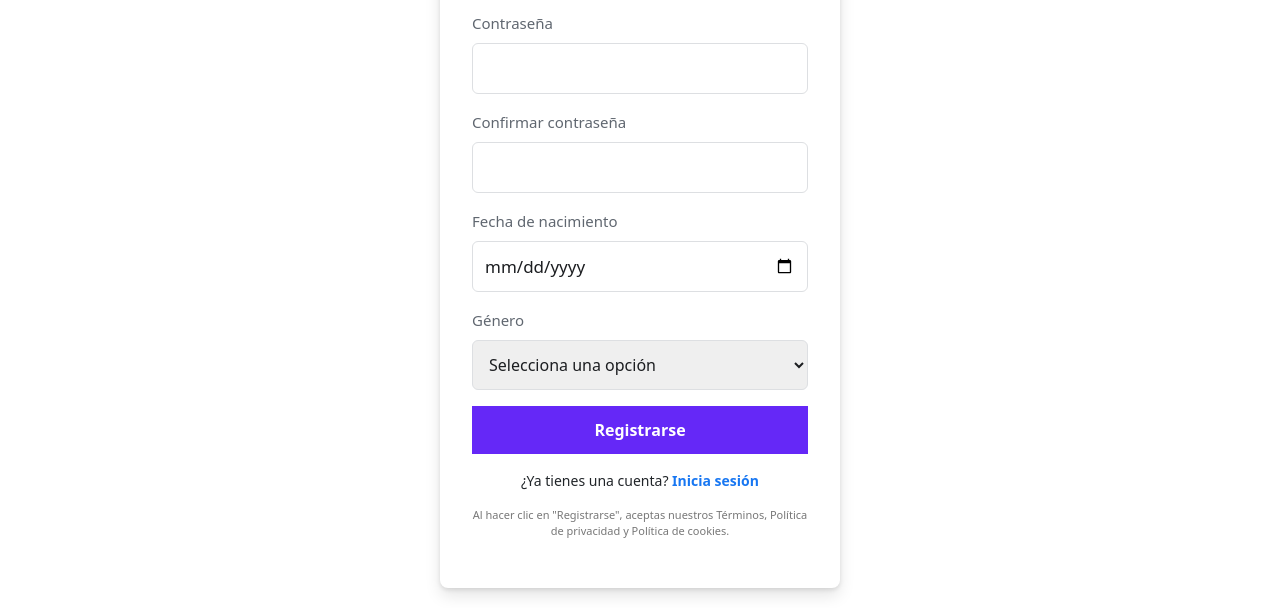
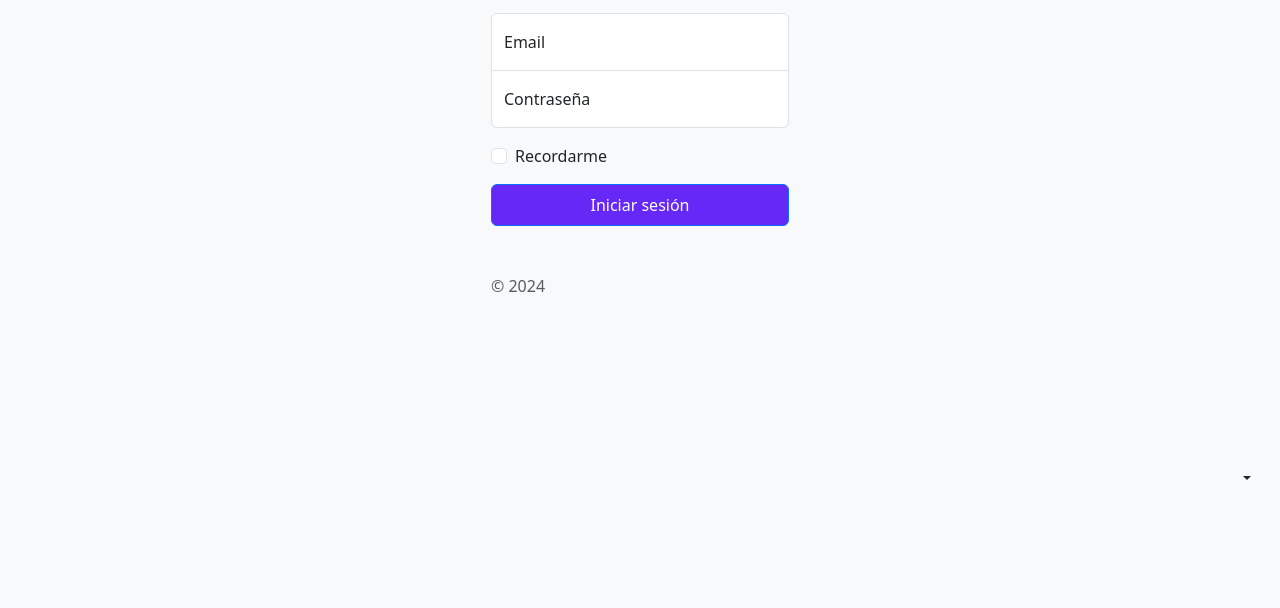
Before and after one commit to Javivv/WebDiseno, a website: page content/signup.html in a window 1280 px wide. Shown: the part 285-893 px from the top of the page. After the commit the page ends 800 px from the top, so only its background shows below. Drawn offline with nearby package versions, Linux system fonts and the light colour scheme.

```diff
--- a/content/signup.html
+++ b/content/signup.html
@@ -7,62 +7,80 @@
     <link rel="stylesheet" href="/css/signup.css">
     <link rel="stylesheet" href="../css/bootstrap.css">
     <link rel="icon" href="/images/index/todojuegos.ico" type="image/x-icon">
+    <style>
 
+
+      </style>
 </head>
-<body>
+
+<body class="d-flex align-items-center py-4 bg-body-tertiary">
         <header>
             <nav>
                 <a href="/index.html"> < Volver a <img src="/images/index/todojuegos.jpg" alt="todojuegos logo" class="logo"></a>
             </nav>
         </header>
 
-    <div class="registro-container">
-        <h2>Crear una cuenta</h2>
+        <div class="dropdown position-fixed bottom-0 end-0 mb-3 me-3 bd-mode-toggle">
+          <button class="btn btn-bd-primary py-2 dropdown-toggle d-flex align-items-center"
+                  id="bd-theme"
+                  type="button"
+                  aria-expanded="false"
+                  data-bs-toggle="dropdown"
+                  aria-label="Toggle theme (auto)">
+            <svg class="bi my-1 theme-icon-active" width="1em" height="1em"><use href="#circle-half"></use></svg>
+            <span class="visually-hidden" id="bd-theme-text">Toggle theme</span>
+          </button>
+          <ul class="dropdown-menu dropdown-menu-end shadow" aria-labelledby="bd-theme-text">
+            <li>
+              <button type="button" class="dropdown-item d-flex align-items-center" data-bs-theme-value="light" aria-pressed="false">
+                <svg class="bi me-2 opacity-50" width="1em" height="1em"><use href="#sun-fill"></use></svg>
+                Light
+                <svg class="bi ms-auto d-none" width="1em" height="1em"><use href="#check2"></use></svg>
+              </button>
+            </li>
+            <li>
+              <button type="button" class="dropdown-item d-flex align-items-center" data-bs-theme-value="dark" aria-pressed="false">
+                <svg class="bi me-2 opacity-50" width="1em" height="1em"><use href="#moon-stars-fill"></use></svg>
+                Dark
+                <svg class="bi ms-auto d-none" width="1em" height="1em"><use href="#check2"></use></svg>
+              </button>
+            </li>
+            <li>
+              <button type="button" class="dropdown-item d-flex align-items-center active" data-bs-theme-value="auto" aria-pressed="true">
+                <svg class="bi me-2 opacity-50" width="1em" height="1em"><use href="#circle-half"></use></svg>
+                Auto
+                <svg class="bi ms-auto d-none" width="1em" height="1em"><use href="#check2"></use></svg>
+              </button>
+            </li>
+          </ul>
+        </div>
+
+
+    <main class="form-signin w-100 m-auto">
       <form>
-            <div class="name-group">
-                <div class="form-group">
-                    <label for="nombre">Nombre</label>
-                    <input type="text" id="nombre" name="nombre" required aria-required="true">
+        <img class="logo" src="../images/index/todojuegos.jpg" alt="" width="72" height="57">
+        <h1 class="h3 mb-3 fw-normal">Inicie sesión</h1>
+
+        <div class="form-floating">
+          <input type="email" class="form-control" id="floatingInput" placeholder="name@example.com">
+          <label for="floatingInput">Email</label>
         </div>
-                <div class="form-group">
-                    <label for="apellido">Apellido</label>
-                    <input type="text" id="apellido" name="apellido" required aria-required="true">
+        <div class="form-floating">
+          <input type="password" class="form-control" id="floatingPassword" placeholder="Password">
+          <label for="floatingPassword">Contraseña</label>
         </div>
+
+        <div class="form-check text-start my-3">
+          <input class="form-check-input" type="checkbox" value="remember-me" id="flexCheckDefault">
+          <label class="form-check-label" for="flexCheckDefault">
+            Recordarme
+          </label>
         </div>
-            <div class="form-group">
-                <label for="email">Correo electrónico</label>
-                <input type="email" id="email" name="email" required aria-required="true">
-            </div>
-            <div class="form-group">
-                <label for="password">Contraseña</label>
-                <input type="password" id="password" name="password" required aria-required="true">
-            </div>
-            <div class="form-group">
-                <label for="confirm-password">Confirmar contraseña</label>
-                <input type="password" id="confirm-password" name="confirm-password" required aria-required="true">
-            </div>
-            <div class="form-group">
-                <label for="fecha-nacimiento">Fecha de nacimiento</label>
-                <input type="date" id="fecha-nacimiento" name="fecha-nacimiento" required aria-required="true">
-            </div>
-            <div class="form-group">
-                <label for="genero">Género</label>
-                <select id="genero" name="genero" required aria-required="true">
-                    <option value="">Selecciona una opción</option>
-                    <option value="masculino">Masculino</option>
-                    <option value="femenino">Femenino</option>
-                    <option value="otro">Otro</option>
-                    <option value="prefiero-no-decir">Prefiero no decir</option>
-                </select>
-            </div>
-            <button type="submit">Registrarse</button>
+        <button class="btn btn-primary w-100 py-2" style="background-color: #6528F7;" type="submit">Iniciar sesión</button>
+        <p class="mt-5 mb-3 text-body-secondary">&copy; 2024</p>
       </form>
-        <div class="login-link">
-            ¿Ya tienes una cuenta? <a href="login.html">Inicia sesión</a>
-        </div>
-        <p class="terms">
-            Al hacer clic en "Registrarse", aceptas nuestros Términos, Política de privacidad y Política de cookies.
-        </p>
-    </div>
+    </main>
+    <script src="../assets/dist/js/bootstrap.bundle.min.js"></script>
+
         </body>
 </html>
--- a/css/signup.css
+++ b/css/signup.css
@@ -1,103 +1,3 @@
-* {
-    box-sizing: border-box;
-    margin: 0;
-    padding: 0;
-}
-body {
-    font-family: Arial, sans-serif;
-    background-color: #f0f2f5;
-    display: flex;
-    justify-content: center;
-    align-items: center;
-    min-height: 100vh;
-    padding: 20px;
-}
-.registro-container {
-    background-color: white;
-    padding: 2rem;
-    border-radius: 8px;
-    box-shadow: 0 2px 4px rgba(0, 0, 0, 0.1), 0 8px 16px rgba(0, 0, 0, 0.1);
-    width: 100%;
-    max-width: 400px;
-}
-h2 {
-    text-align: center;
-    color: #1c1e21;
-    margin-bottom: 1.5rem;
-    font-size: 32px;
-}
-.form-group {
-    margin-bottom: 1rem;
-}
-label {
-    display: block;
-    margin-bottom: 0.5rem;
-    color: #606770;
-    font-size: 15px;
-}
-input[type="text"],
-input[type="email"],
-input[type="password"],
-input[type="date"],
-select {
-    width: 100%;
-    padding: 0.75rem;
-    border: 1px solid #dddfe2;
-    border-radius: 6px;
-    font-size: 17px;
-    color: #1c1e21;
-}
-input:focus,
-select:focus {
-    outline: none;
-    border-color: #1877f2;
-    box-shadow: 0 0 0 2px #e7f3ff;
-}
-.name-group {
-    display: flex;
-    gap: 1rem;
-}
-.name-group .form-group {
-    flex: 1;
-}
-button {
-    width: 100%;
-    padding: 0.75rem;
-    background-color: var(--violetaOscuro);
-    color: white;
-    border: none;
-    border-radius: 6px;
-    font-size: 18px;
-    font-weight: bold;
-    cursor: pointer;
-    transition: background-color 0.3s;
-}
-
-.login-link {
-    text-align: center;
-    margin-top: 1rem;
-    font-size: 14px;
-}
-.login-link a {
-    color: #1877f2;
-    text-decoration: none;
-    font-weight: bold;
-}
-.login-link a:hover {
-    text-decoration: underline;
-}
-.terms {
-    font-size: 11px;
-    color: #777;
-    text-align: center;
-    margin-top: 1rem;
-}
-@media (max-width: 480px) {
-    .name-group {
-        flex-direction: column;
-        gap: 0;
-    }
-}
 :root {
     --violetaOscuro: #6528F7;
     --violetaClaro: #A076F9;
@@ -137,6 +37,7 @@
     font-size: 2rem;
     font-weight: bold;
     height: 1.5em;
+    width: auto;
     border-radius: 50%;
     margin-left: 10px;
 }
@@ -148,33 +49,104 @@
     margin-left: 10px;
     margin-right: 10px;
 }
-
-footer {
-    background-color: var(--violetaOscuro);
-    color: var(--blancoLavanda);
-    font-weight: 600;
-    text-align: center;
-    padding: 2rem;
-    margin-top: 2rem;
+.bd-placeholder-img {
+    font-size: 1.125rem;
+    text-anchor: middle;
+    -webkit-user-select: none;
+    -moz-user-select: none;
+    user-select: none;
   }
 
-  .footer-links {
-    display: flex;
-    justify-content: center;
-    margin-top: 1rem;
+  @media (min-width: 768px) {
+    .bd-placeholder-img-lg {
+      font-size: 3.5rem;
+    }
   }
 
-  .footer-links a {
-    color: var(--blancoLavanda);
-    text-decoration: none;
-    margin: 0 1rem;
-    font-size: 0.9rem;
+  .b-example-divider {
+    width: 100%;
+    height: 3rem;
+    background-color: rgba(0, 0, 0, .1);
+    border: solid rgba(0, 0, 0, .15);
+    border-width: 1px 0;
+    box-shadow: inset 0 .5em 1.5em rgba(0, 0, 0, .1), inset 0 .125em .5em rgba(0, 0, 0, .15);
   }
 
-  .nav-link {
-    color: var(--blancoLavanda);
+  .b-example-vr {
+    flex-shrink: 0;
+    width: 1.5rem;
+    height: 100vh;
   }
 
-  .nav-link:hover {
-    color: white;
+  .bi {
+    vertical-align: -.125em;
+    fill: currentColor;
   }
+
+  .nav-scroller {
+    position: relative;
+    z-index: 2;
+    height: 2.75rem;
+    overflow-y: hidden;
+  }
+
+  .nav-scroller .nav {
+    display: flex;
+    flex-wrap: nowrap;
+    padding-bottom: 1rem;
+    margin-top: -1px;
+    overflow-x: auto;
+    text-align: center;
+    white-space: nowrap;
+    -webkit-overflow-scrolling: touch;
+  }
+
+  .btn-bd-primary {
+    --bd-violet-bg: #712cf9;
+    --bd-violet-rgb: 112.520718, 44.062154, 249.437846;
+
+    --bs-btn-font-weight: 600;
+    --bs-btn-color: var(--bs-white);
+    --bs-btn-bg: var(--bd-violet-bg);
+    --bs-btn-border-color: var(--bd-violet-bg);
+    --bs-btn-hover-color: var(--bs-white);
+    --bs-btn-hover-bg: #6528e0;
+    --bs-btn-hover-border-color: #6528e0;
+    --bs-btn-focus-shadow-rgb: var(--bd-violet-rgb);
+    --bs-btn-active-color: var(--bs-btn-hover-color);
+    --bs-btn-active-bg: #5a23c8;
+    --bs-btn-active-border-color: #5a23c8;
+  }
+
+  .bd-mode-toggle {
+    z-index: 1500;
+  }
+
+  .bd-mode-toggle .dropdown-menu .active .bi {
+    display: block !important;
+  }
+  html,
+  body {
+    height: 100%;
+  }
+
+  .form-signin {
+    max-width: 330px;
+    padding: 1rem;
+  }
+
+  .form-signin .form-floating:focus-within {
+    z-index: 2;
+  }
+
+  .form-signin input[type="email"] {
+    margin-bottom: -1px;
+    border-bottom-right-radius: 0;
+    border-bottom-left-radius: 0;
+  }
+
+  .form-signin input[type="password"] {
+    margin-bottom: 10px;
+    border-top-left-radius: 0;
+    border-top-right-radius: 0;
+  }
```
Lines whose indentation alone changed are shown as unchanged.
